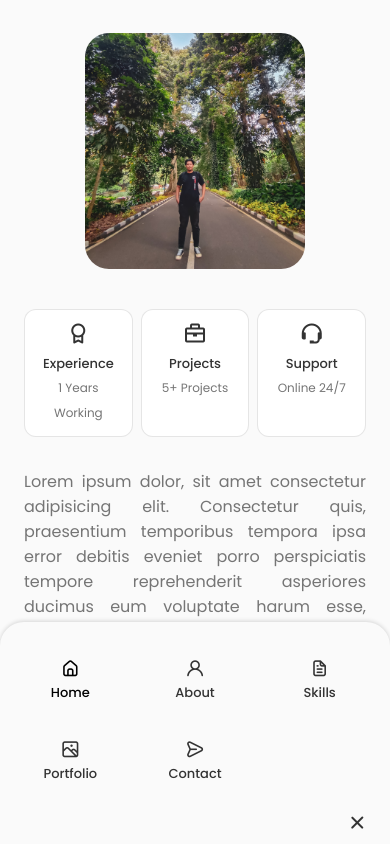
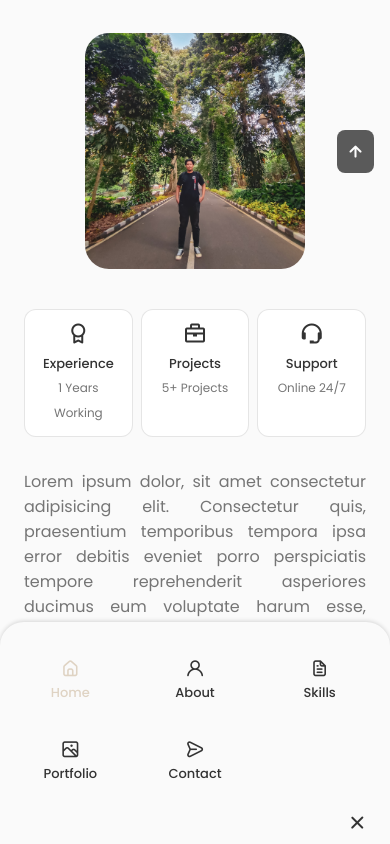
Before and after one commit to DaniNurAdheanto/portofolio-dani, a React (Create React App) app: page / in a window 390 px wide. Shown: the part 840-1684 px from the top of the page. Built offline with nearby package versions, Linux system fonts and the light colour scheme.

Commit message:
SrollUp-Add Api Email

```diff
--- a/src/App.js
+++ b/src/App.js
@@ -7,6 +7,7 @@ import Skills from './components/skills/Skills';
 import Qualification from './components/qualification/Qualification';
 import Contact from './components/contact/Contact';
 import Footer from './components/footer/Footer';
+import ScrollUp from './components/scrollup/ScrollUp';
 
 const App =() => {
   return (
@@ -19,8 +20,10 @@ const App =() => {
         <Skills />
         <Qualification />
         <Contact />
+
+        </main>
         <Footer />
-        </main>
+        <ScrollUp />
     </>
   )
 }
--- a/src/components/contact/Contact.jsx
+++ b/src/components/contact/Contact.jsx
@@ -18,10 +18,9 @@ const Contact = () => {
             <span className="section_subtitle">Contact Me</span>
 
             <div className="contact_container container grid">
-                <div className="contact_content">
-                    <h3 className="contact_title">
-                        Talk To Me
-                    </h3>
+
+                <div className="contact_contact">
+                    <h3 className="contact_title">Talk To Me</h3>
 
                     <div className="contact_info">
                         <div className="contact_card">
@@ -53,10 +52,9 @@ const Contact = () => {
                     </div>
                 </div>
 
-                <div className="contact_content">
-                    <h3 className="contact_title">
-                        Contact Me
-                    </h3>
+
+                <div className="contact_contact">
+                    <h3 className="contact_title">Contact Me</h3>
                     <form ref={form} onSubmit={sendEmail} className="contact_form">
 
                         <div className="contact_form-div">
@@ -97,7 +95,7 @@ const Contact = () => {
                     </form>
                 </div>
             </div>
-        </section>
+        </section >
     )
 }
 
--- a/src/components/contact/contact.css
+++ b/src/components/contact/contact.css
@@ -1,5 +1,5 @@
 .contact_container{
-    grid-template-columns: repeat(2, max-content) ;
+    grid-template-columns: repeat(2, max-content);
     justify-content: center;
     column-gap: 6rem;
     padding-bottom: 3rem;
--- a/src/components/header/Header.jsx
+++ b/src/components/header/Header.jsx
@@ -2,8 +2,16 @@ import React, { useState } from 'react';
 import "./header.css";
 // import AboutImg from "../../assets/1663859875980.jpg"
 
-function Header() {
+const Header = () => {
+
+    window.addEventListener("scroll", function () {
+        const header = document.querySelector(".header");
+        if (this.scrollY >= 80) header.classList.add("scroll-header");
+        else header.classList.remove("scroll-header");
+    });
+
     const [Toggle, showMenu] = useState(false);
+    const [activeNav, serActiveNav] = useState("#home")
 
     return (
         <header className="header">
@@ -15,31 +23,31 @@ function Header() {
                 <div className={Toggle ? "nav_menu show-menu" : "nav_menu"}>
                     <ul className="nav_list grip">
                         <li className="nav_item">
-                            <a href="#home" className="nav_link active-link">
+                            <a href="#home" onClick={() => serActiveNav('#home')} className={activeNav === "#home" ? "nav_link active-link" : "nav_link "}>
                                 <i className="uil uil-estate nav_icon"></i> Home
                             </a>
                         </li>
 
                         <li className="nav_item">
-                            <a href="#about" className="nav_link">
+                            <a href="#about" onClick={() => serActiveNav('#about')} className={activeNav === "#about" ? "nav_link active-link" : "nav_link "}>
                                 <i className="uil uil-user nav_icon"></i> About
                             </a>
                         </li>
 
                         <li className="nav_item">
-                            <a href="#skills" className="nav_link">
+                            <a href="#skills" onClick={() => serActiveNav('#skills')} className={activeNav === "#skills" ? "nav_link active-link" : "nav_link "}>
                                 <i className="uil uil-file-alt nav_icon"></i> Skills
                             </a>
                         </li>
 
                         <li className="nav_item">
-                            <a href="#portfolio" className="nav_link">
+                            <a href="#portfolio" onClick={() => serActiveNav('#portfolio')} className={activeNav === "#portfolio" ? "nav_link active-link" : "nav_link "}>
                                 <i className="uil uil-scenery nav_icon"></i> Portfolio
                             </a>
                         </li>
 
                         <li className="nav_item">
-                            <a href="#contact" className="nav_link">
+                            <a href="#contact" onClick={() => serActiveNav('#contact')} className={activeNav === "#contact" ? "nav_link active-link" : "nav_link "}>
                                 <i className="uil uil-message nav_icon"></i> Contact
                             </a>
                         </li>
--- a/src/components/header/header.css
+++ b/src/components/header/header.css
@@ -46,7 +46,11 @@
 
 /* Active link */
 .active-link, .nav_link:hover{
-    color: var(--title-color-dark);
+    color: #DFD3C3;
+}
+
+.scroll-header{
+    box-shadow: 0 -1px 4px rgba(0, 0, 0, 0.25);
 }
 
 /* medium devices */
@@ -115,7 +119,4 @@
     .nav_menu{
         padding: 2rem 0.25rem 4rem;
     }
-
-
-
 }
--- /dev/null
+++ b/src/components/scrollup/ScrollUp.jsx
@@ -0,0 +1,17 @@
+import React from 'react'
+import "./scrollup.css"
+
+const ScrollUp = () => {
+    window.addEventListener("scroll", function () {
+        const scrollUp = document.querySelector(".scrollup");
+        if (this.scrollY >= 560) scrollUp.classList.add("show-scroll");
+        else scrollUp.classList.remove("show-scroll");
+    });
+    return (
+        <a href="#home" className="scrollup">
+            <i className="uil uil-arrow-up scrollup_icon"></i>
+        </a>
+    )
+}
+
+export default ScrollUp
--- /dev/null
+++ b/src/components/scrollup/scrollup.css
@@ -0,0 +1,58 @@
+.scrollup{
+    position: fixed;
+    right: 2.5rem;
+    bottom: -20%;
+    background-color: var(--title-color);
+    opacity: 0.8;
+    padding: 0.3rem 0.5rem;
+    border-radius: 0.5rem;
+    z-index: var(--z-tooltip);
+    transition: .5s;
+}
+
+.scrollup_icon{
+    font-size: 1.5rem;
+    color: var(--container-color);
+}
+
+.scrollup:hover{
+    background-color: var(--title-color-dark);
+}
+
+/*Show Icon*/
+
+.show-scroll{
+    bottom: 3rem;
+}
+
+/* breakpoints */
+
+/* large devices */
+@media screen and (max-width:992px) {
+    .scrollup{
+        right: 1.5rem;
+        padding: 0.25rem 0.4rem;
+    }
+
+    .scrollup_icon {
+        font-size: 1.5rem;
+    }
+    }
+
+  /* medium devices */
+    @media screen and (max-width:768px) {
+        .show-scroll{
+            bottom: 4rem;
+        }
+    }
+
+    @media screen and (max-width:576px) {
+        .scrollup{
+            right: 1rem;
+        }
+    }
+
+  /* small devices */
+    @media screen and (max-width:350px) {
+
+    }
```
